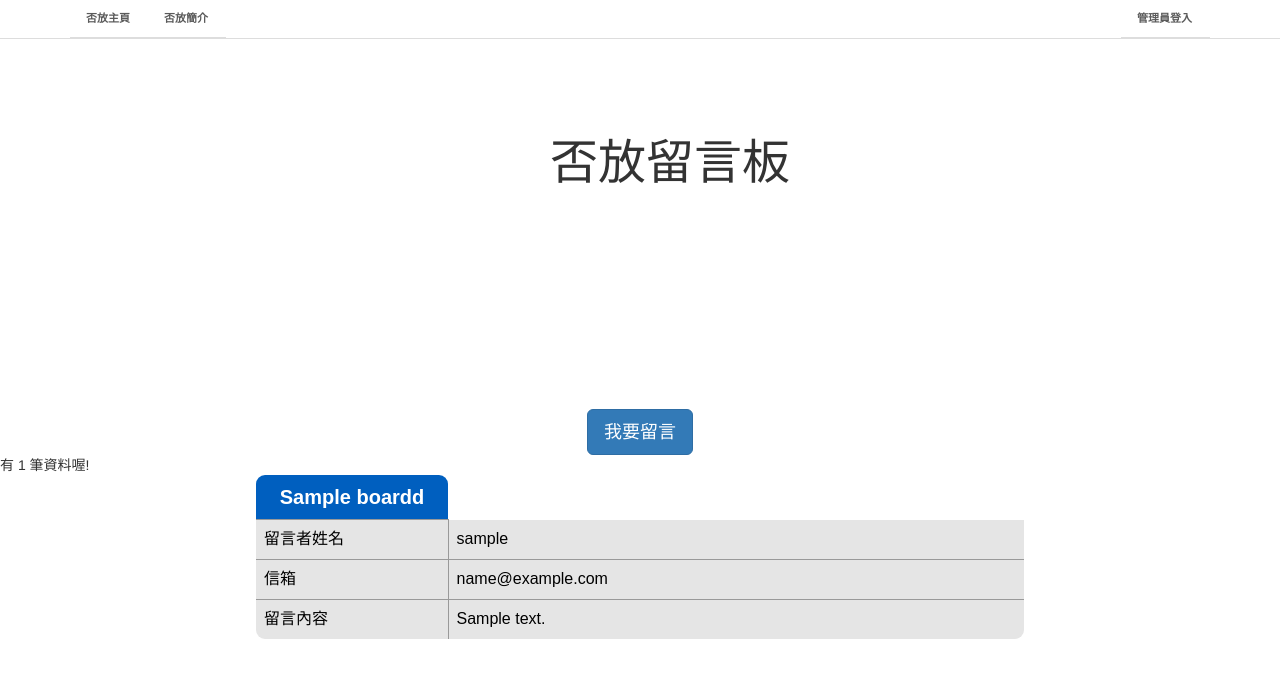
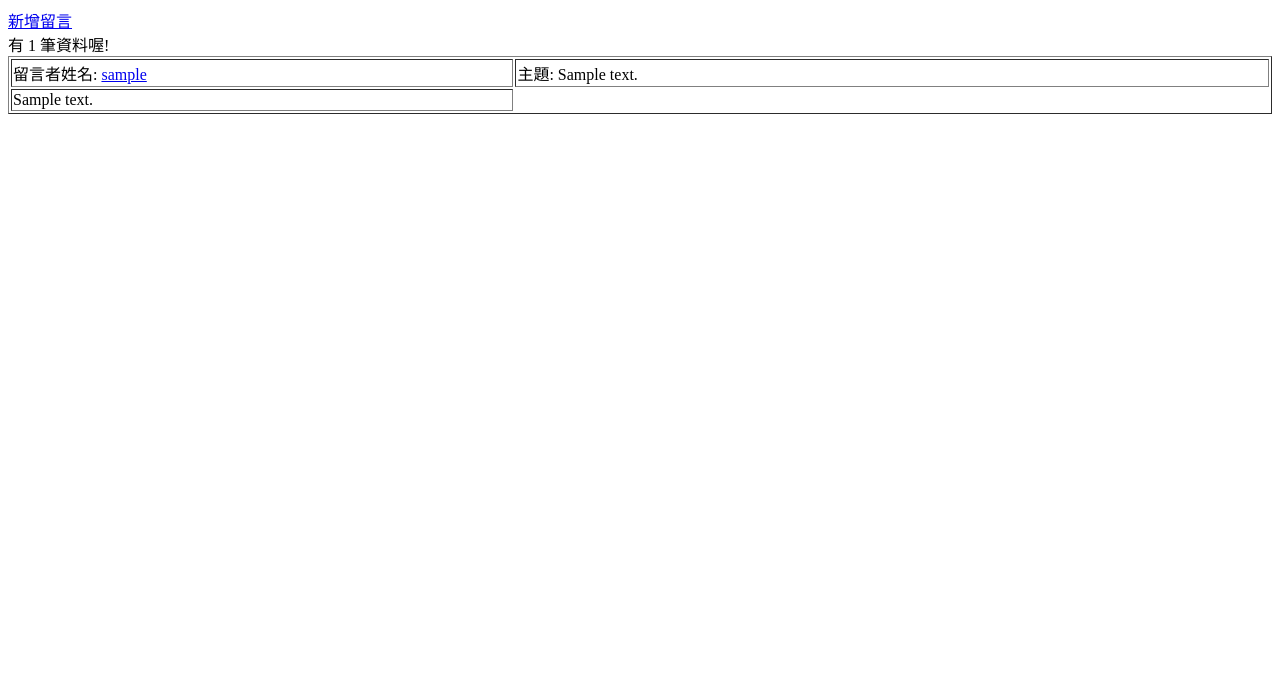
Before and after one commit to projectteamNUK/final, a PHP site: page /index1.php in a window 1280 px wide; the page is wider, and only the part inside the window is pictured. Shown: the top 678 px of that part. Run offline with PHP 8.4, Linux system fonts and the light colour scheme; tables that the repository leaves empty or names only in its code hold one stand-in row (values such as "Sample post").

Commit message:
Add files via upload

```diff
--- a/add1.php
+++ b/add1.php
@@ -8,7 +8,7 @@
 			<h1>新增留言</h1>
 <?php
 
- $link=@mysqli_connect('localhost','root','a1043323','test1');
+ $link=@mysqli_connect('140.127.218.156','travel','tra1043342','comment');
 
  if(!isset($_POST['username']))
  		die("請由表單輸入");
@@ -22,7 +22,7 @@
  $datetime=new Datetime("now", new DateTimeZone('Asia/Taipei'));
  $posttime=$datetime->format('Y-m-d H:i:s');
 
- $sql2="INSERT INTO boardd(username,email,title1,content,ip,posttime) VALUES ('$username','$email','$title1','$content','$ip','$posttime');";
+ $sql2="INSERT INTO comment(comment_username,comment_email,comment_title,comment_content,comment_ip,comment_time) VALUES ('$username','$email','$title1','$content','$ip','$posttime');";
 
  mysqli_query($link,'SET NAMES utf8');
  mysqli_query($link,$sql2);
--- a/board.php
+++ b/board.php
@@ -1,5 +1,5 @@
 <?php
- $link = @mysqli_connect('localhost','root','a1043323','test1');
+ $link = @mysqli_connect('140.127.218.156','travel','tra1043342','comment');
  if(!$link){
 
  	echo "連結錯誤訊息: ".mysqli_connect_error()."<br>";
--- a/del.php
+++ b/del.php
@@ -12,7 +12,7 @@ include("session1.php");
 <?php
 include("board.php");
 $id=mysqli_real_escape_string($link, $_GET['id']);
-$sql="delete from boardd where id=$id";
+$sql="delete from comment where comment_id=$id";
 mysqli_query($link,$sql) or die(mysqli_error($link));
 ?>
 <script language=JavaScript>
--- a/index1.php
+++ b/index1.php
@@ -1,136 +1,14 @@
-<!DOCTYPE html PUBLIC "-//W3C//DTD XHTML 1.0 Transitional//EN" "http://www.w3.org/TR/xhtml1/DTD/xhtml1-transitional.dtd">
-<html xmlns="http://www.w3.org/1999/xhtml">
+<!DOCTYPE html>
 <head>
 <meta http-equiv="Content-Type" content="text/html; charset=utf-8" />
-<link rel="stylesheet" href="https://maxcdn.bootstrapcdn.com/bootstrap/3.3.4/css/bootstrap.min.css">
 	<title>查看留言版內容</title>
-<style>
-.top{
- margin:auto;
- width:60vw;
- text-align:center;
- padding:15vh 0 0 0;
- font-family:微軟正黑體;
-}
-/*.nav{
- background-color:#339;
- padding: 10px 0px;
- }*/
-.nav a {
-  color: #5a5a5a;
-  font-size: 11px;
-  font-weight: bold;
-  text-transform: uppercase;
-}
-
-.nav li {
-  display: inline;
-}
- .CSSTableGenerator {
- margin:auto;
- padding:0px;
- width:60vw;
- }
- .CSSTableGenerator table{
-    border-collapse: collapse;
-    border-spacing: 0;
- width:100%;
- height:100%;
- margin:0px;padding:0px;
-}.CSSTableGenerator tr:last-child td:last-child {
- -moz-border-radius-bottomright:9px;
- -webkit-border-bottom-right-radius:9px;
- border-bottom-right-radius:9px;
-}
-.CSSTableGenerator table tr:first-child td:first-child {
- -moz-border-radius-topleft:9px;
- -webkit-border-top-left-radius:9px;
- border-top-left-radius:9px;
-}
-.CSSTableGenerator table tr:first-child td:last-child {
- -moz-border-radius-topright:9px;
- -webkit-border-top-right-radius:9px;
- border-top-right-radius:9px;
-
-}.CSSTableGenerator tr:last-child td:first-child{
- -moz-border-radius-bottomleft:9px;
- -webkit-border-bottom-left-radius:9px;
- border-bottom-left-radius:9px;
-
-}.CSSTableGenerator tr:hover td{
- background-color:#005fbf;
- color:white;
-}
-.CSSTableGenerator td{
- vertical-align:middle;
- background-color:#e5e5e5;
- border:1px solid #999999;
- border-width:0px 1px 1px 0px;
- text-align:left;
- padding:8px;
- font-size:16px;
- font-family:Arial,微軟正黑體;
- font-weight:normal;
- color:#000000;
-}.CSSTableGenerator tr:last-child td{
- border-width:0px 1px 0px 0px;
-}.CSSTableGenerator tr td:last-child{
- border-width:0px 0px 1px 0px;
-}.CSSTableGenerator tr:last-child td:last-child{
- border-width:0px 0px 0px 0px;
-}
-.CSSTableGenerator tr:first-child td{
-  background:-o-linear-gradient(bottom, #005fbf 5%, #005fbf 100%);
-  background:-webkit-gradient( linear, left top, left bottom, color-stop(0.05, #005fbf), color-stop(1, #005fbf) );
-  background:-moz-linear-gradient( center top, #005fbf 5%, #005fbf 100% );
-  filter:progid:DXImageTransform.Microsoft.gradient(startColorstr="#005fbf", endColorstr="#005fbf");
-  background: -o-linear-gradient(top,#005fbf,005fbf);
-  background-color:#005fbf;
-  text-align:center;
-  font-size:20px;
-  font-family:Arial, 微軟正黑體;
-  font-weight:bold;
-  color:#ffffff;
-}
-.CSSTableGenerator tr:first-child:hover td{
-  background:-o-linear-gradient(bottom, #005fbf 5%, #005fbf 100%);
-  background:-webkit-gradient( linear, left top, left bottom, color-stop(0.05, #005fbf), color-stop(1, #005fbf) );
-  background:-moz-linear-gradient( center top, #005fbf 5%, #005fbf 100% );
-  filter:progid:DXImageTransform.Microsoft.gradient(startColorstr="#005fbf", endColorstr="#005fbf");
-  background: -o-linear-gradient(top,#005fbf,005fbf);
-  background-color:#005fbf;
-}
-
-
-</style>
-
-
-
 
 </head>
 <body>
-<div class="nav nav-tabs">
- <div class="container">
-     <ul class="pull-left nav nav-tabs">
-         <li><a href="http://140.127.218.156/travel/introduction.php">否放主頁</a></li>
-         <li><a href="http://140.127.218.156/travel/introduction.php">否放簡介</a></li>
-        </ul>
-     <ul class="pull-right nav nav-tabs">
-          <li><a href="login.php">管理員登入</a></li>
-        </ul>
-    </div>
-</div>
-
-<table width="1340" height="250">
-<tr><td align="center"><font size="500" face="微軟正黑體">否放留言板</font></td>
-</tr>
-</table>
-
-<div class="top">
-<a href="insert.php"><button type="button" class="btn btn-primary btn-lg">我要留言</button></a></div>
+<a href="insert.php">新增留言</a><br>
 <?php
 	include("board.php");
-	$sql = "select username,email,title1,content from boardd";
+	$sql = "select comment_username,comment_email,comment_title,comment_content from comment";
 	$sql2=mysqli_query($link , $sql);
 	$rows=@mysqli_num_rows($sql2);
 	if($rows==""){
@@ -141,26 +19,29 @@
 		}
 		while($list3=mysqli_fetch_assoc($sql2)){
 			?>
-		<div class="container">
-			<div class="CSSTableGenerator">
-				<table align="center">
-				<tr>
-					<td><?php echo strip_tags($list3['title1']); ?></td>
-				</tr>
-				<tr>
-					<td width="25%">留言者姓名</td>
-					<td width="75%"><?php echo $list3['username']?>
-				</td>
-			<tr>
-              <td>信箱</td>
-              <td><?php echo $list3['email']?></td>
-            </tr>
-            <tr>
-              <td>留言內容</td>
-              <td><?php echo nl2br($list3['content']);?></td>
-            </tr>
+		<table border="1" width="100%">
+		<tr><td width="40%">
+		留言者姓名:
+		<?php
+		if($list3['comment_email']!=""){
 
-			</tr></table></div></div><br>
+			?>
+			<a href="mailto:<?php echo $list3['comment_email']; ?>">
+			<?php echo $list3['comment_username']; ?></a>
+
+			<?php }
+			else
+			{
+				?>
+			<?php echo $list3['comment_username']; ?>
+			<?php
+			} ?>
+			</td><td width="60%">主題:
+				<?php echo strip_tags($list3['comment_title']); ?></td>
+			</tr><tr>
+			<td column="2">
+			<?php echo nl2br($list3['comment_content']); ?></td>
+			</tr></table><br>
 			<?php
 			}
 
--- a/pass.php
+++ b/pass.php
@@ -42,8 +42,8 @@
 	include("board.php");
 	$loginname=mysqli_real_escape_string($link,$_POST['loginname']);
 	$userpassword=mysqli_real_escape_string($link,$_POST['password1']);
-	$login0="SELECT * FROM login WHERE username='$loginname'";
-	$login1=" and password='$userpassword'";
+	$login0="SELECT * FROM login WHERE login_username='$loginname'";
+	$login1=" and login_password='$userpassword'";
 	$logincheck=$login0.$login1;
 	$sql=mysqli_query($link,$logincheck);
 	$rows = @mysqli_num_rows($sql);
@@ -59,7 +59,7 @@
 	else
 	{
 		$list=mysqli_fetch_assoc($sql);
-		$_SESSION["username"]=$list['username'];
+		$_SESSION["comment_username"]=$list['username'];
 		header("Location:./adminindex.php");
 	}
 	?>
--- a/session1.php
+++ b/session1.php
@@ -1,6 +1,6 @@
 <?php
 
-if(!($_SESSION['username'])){
+if(!($_SESSION['comment_username'])){
 	?>
 	<script language=JavaScript>
 	window.alert('請輸入帳號');
--- a/update.php
+++ b/update.php
@@ -24,8 +24,8 @@ $id=mysqli_real_escape_string($link, $_SESSION['id']);
 $ip=$_SERVER['REMOTE_ADDR'];
 $datetime=new Datetime("now", new DateTimeZone('Asia/Taipei'));
 $posttime=$datetime->format('Y-m-d H:i:s');
-$a="username='$username',email='$email',title1='$title1',";
-$b="content='$content',ip='$ip',posttime='$posttime'";
+$a="comment_username='$username',comment_email='$email',comment_title='$title1',";
+$b="comment_content='$content',comment_ip='$ip',comment_time='$posttime'";
 $c=$a.$b;
 $sql="update boardd set $c where id=$id";
 mysqli_query($link,$sql) or die(mysqli_error($link));
```
Also changed, not shown: adminindex.php (+9 -9 lines), edit.php (+4 -4 lines).
